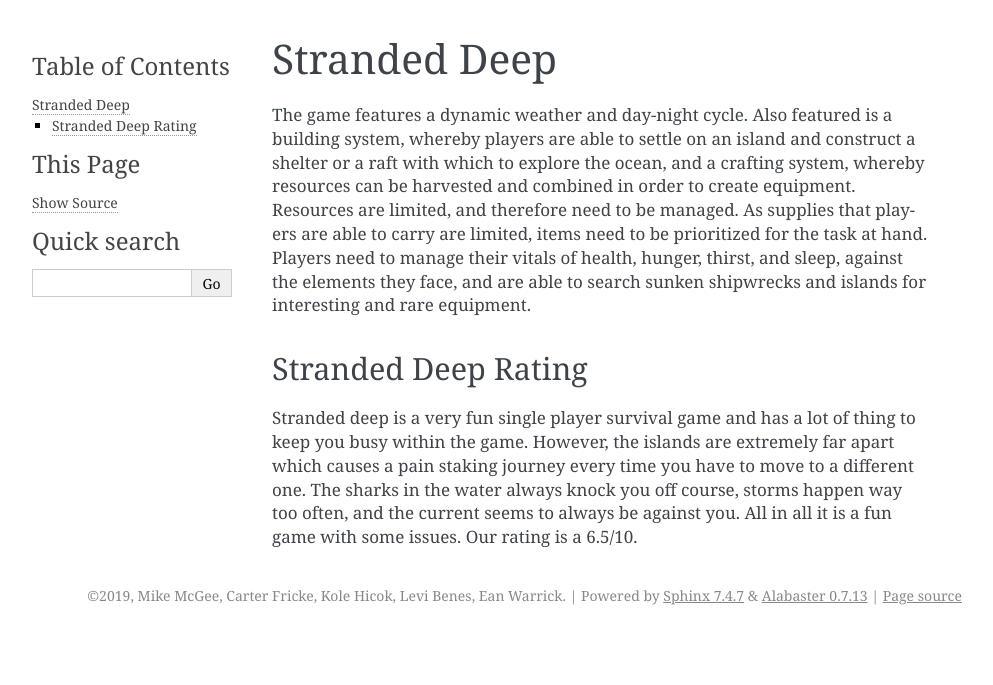
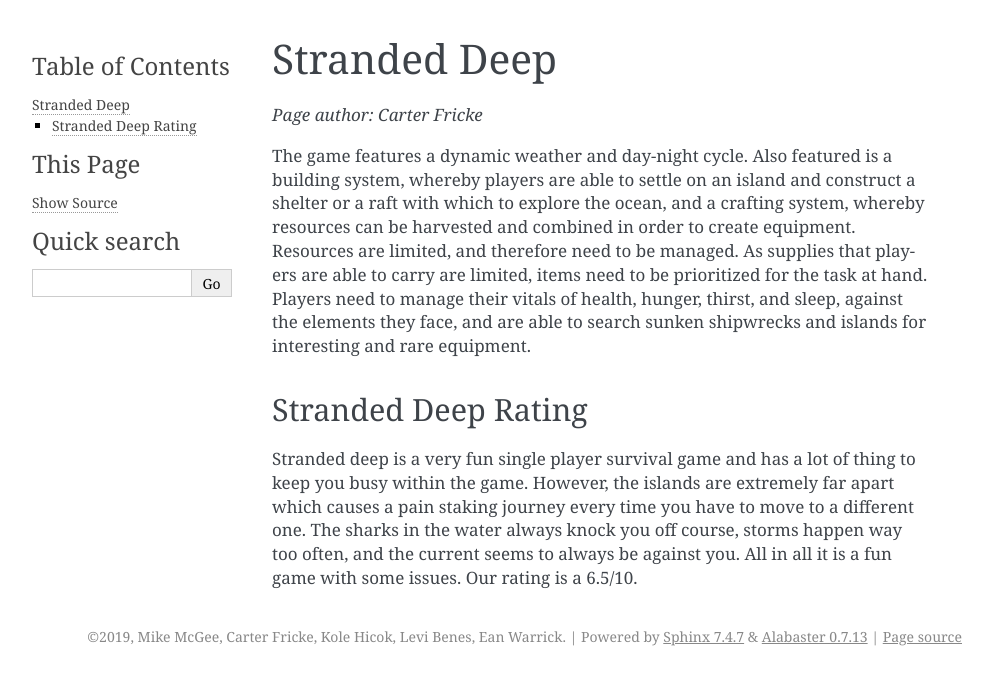
Before and after one commit to MichaelMcGee-School/Assignment_12, a Sphinx documentation site: the page built from source/stranded_deep.rst, in a window 1280 px wide. Shown: the top 685 px of the page, without its empty margins (148-1141 px from the left). Built offline with Sphinx 7.4.7, drawn with Linux system fonts in a browser that asks for light colours.

Commit message:
Author Push

```diff
--- a/source/fortnite.rst
+++ b/source/fortnite.rst
@@ -1,5 +1,7 @@
 Fortnite
 ========
+
+*Page author: Carter Fricke*
 
 .. figure:: img/fortnite.jpg
 
--- a/source/just_dance.rst
+++ b/source/just_dance.rst
@@ -1,6 +1,7 @@
 Just Dance
 ==========
 
+*Page author: Carter Fricke*
 
 Just Dance is a motion-based dancing game for multiple players,
 with each game including a collection of songs each with their own dance
--- a/source/stranded_deep.rst
+++ b/source/stranded_deep.rst
@@ -1,5 +1,7 @@
 Stranded Deep
 =============
+
+*Page author: Carter Fricke*
 
 The game features a dynamic weather and day-night cycle. Also featured
 is a building system, whereby players are able to settle on an island
--- a/source/uno.rst
+++ b/source/uno.rst
@@ -1,5 +1,7 @@
 UNO
 ===
+
+*Page author: Carter Fricke*
 
 Players take turns matching a card in their hand with
 the current card shown on top of the deck either by color or number.
```
